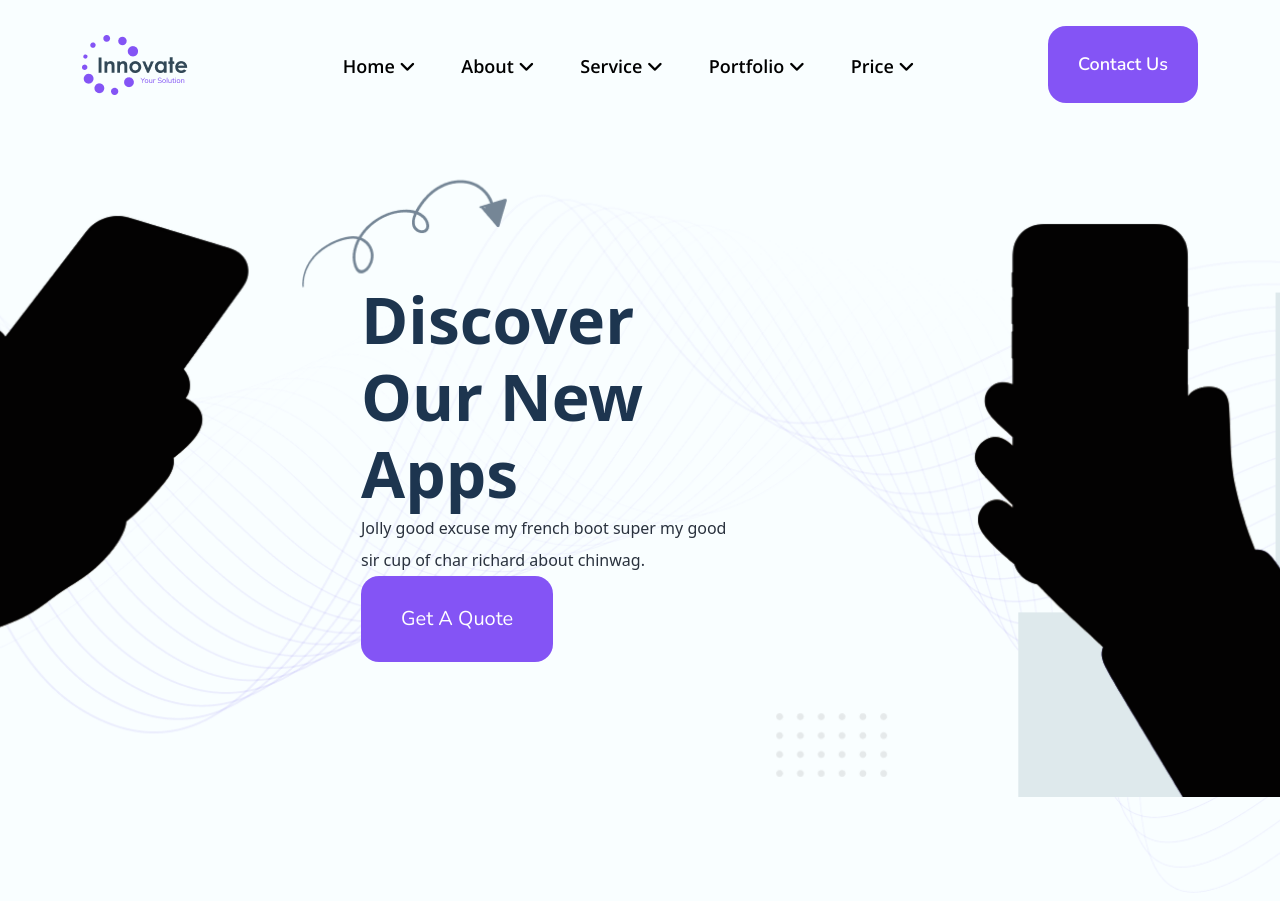
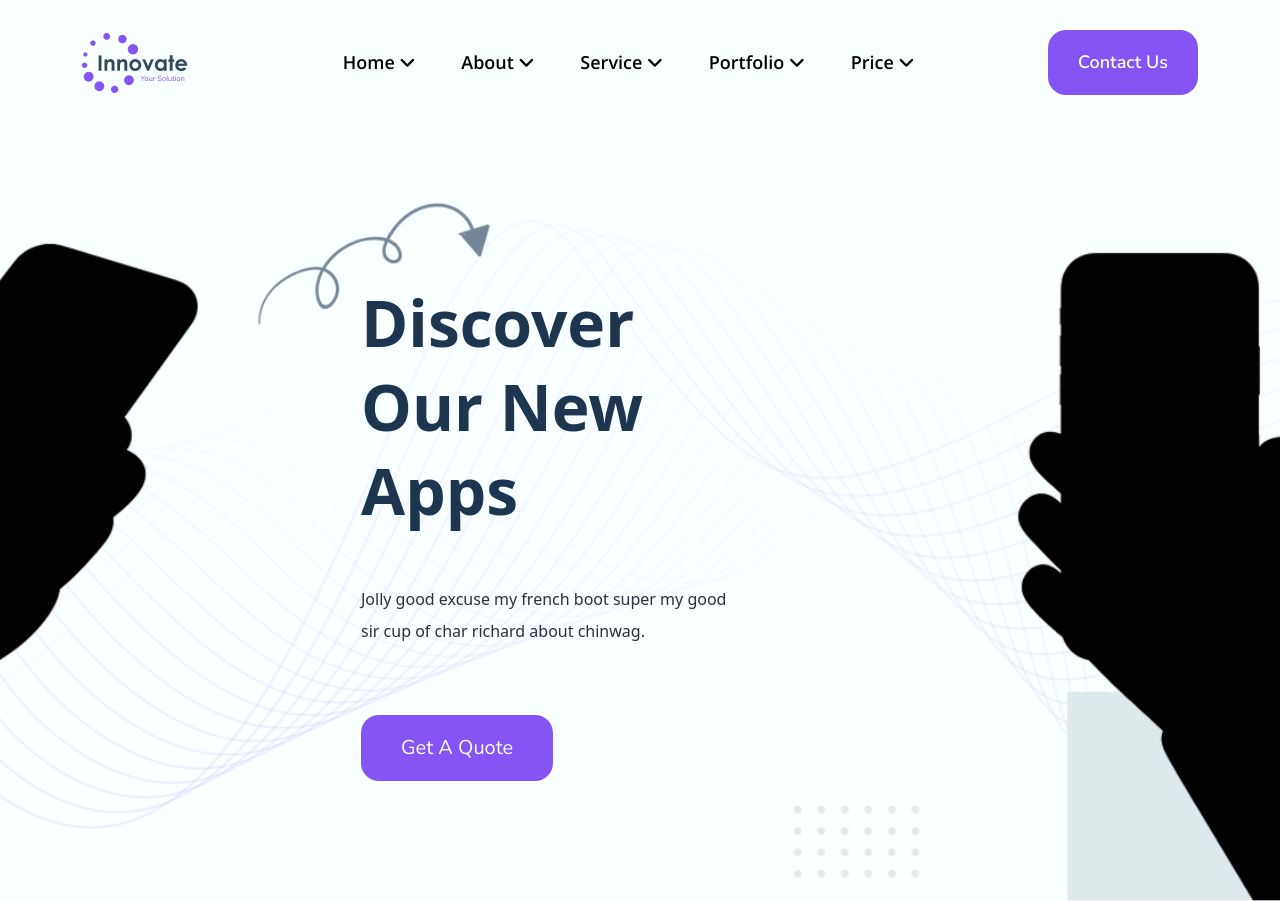
Before and after one commit to codayon/innovate, a plain HTML site: page index.html in a window 1280 px wide. Shown: the top 901 px of the page. Drawn offline with nearby package versions, Linux system fonts and the light colour scheme.

Commit message:
first page

```diff
--- a/css/style.css
+++ b/css/style.css
@@ -19,7 +19,7 @@ h6,
 p {
   padding: 0;
   margin: 0;
-  /* line-height: 0.8; */
+  line-height: 0.8;
 }
 
 /* common styling end */
@@ -57,19 +57,19 @@ p {
   background-position: center;
   background-repeat: no-repeat;
   background-size: cover;
-  padding-top: 282px;
+  padding-top: 281px;
   padding-bottom: 256px;
 }
 .banner-text h1 {
   color: #1D354F;
   font-weight: 800;
   font-size: 64px;
-  /* line-height: 45px; */
+  line-height: 84px;
 }
 .banner-text p {
   color: #29313D;
   line-height: 200%;
-  /* margin-top: 50px; */
+  margin-top: 50px;
 }
 .banner-button p {
   display: inline-block;
@@ -78,7 +78,9 @@ p {
   font-family: "Nunito", serif;
   font-size: 20px;
   font-weight: 400;
-  padding: 23px 40px;
+  line-height: 0.8;
+  padding: 25px 40px;
+  margin-top: 68px;
   color: white;
 }
 
```
